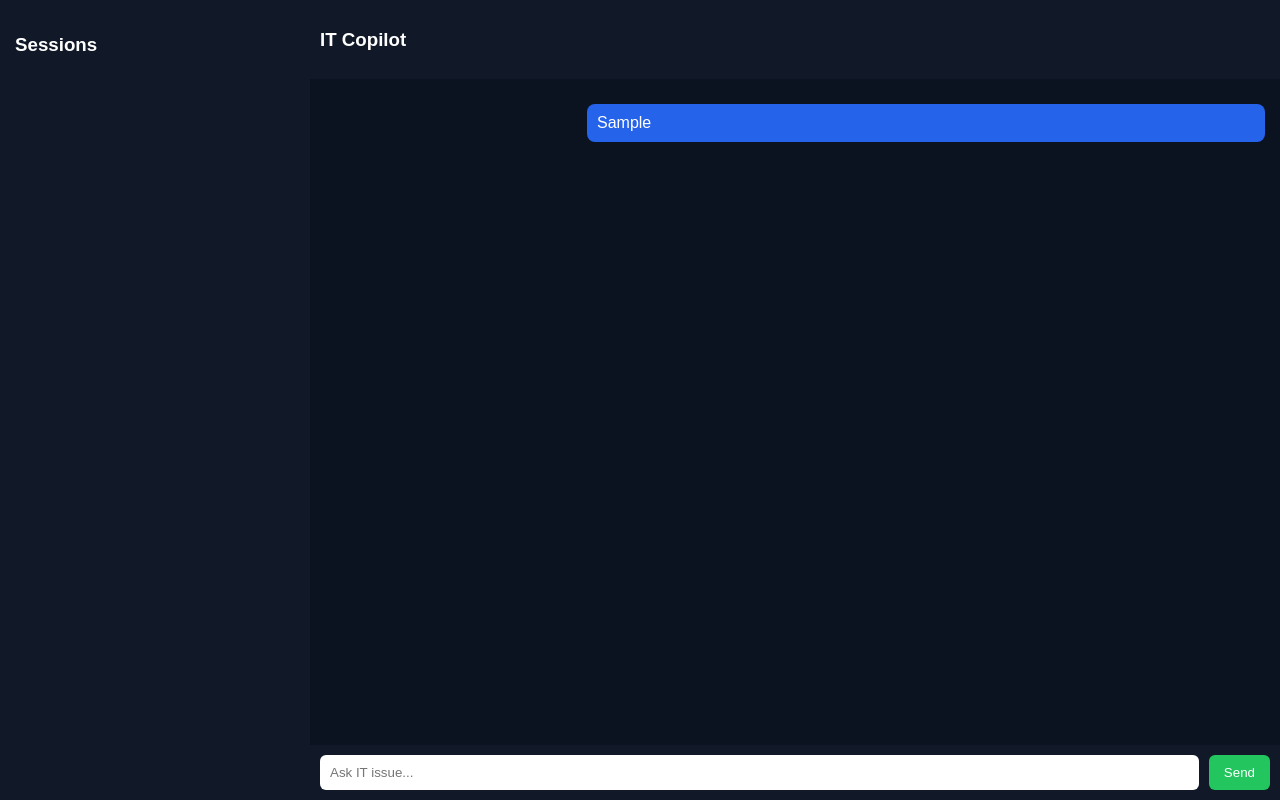
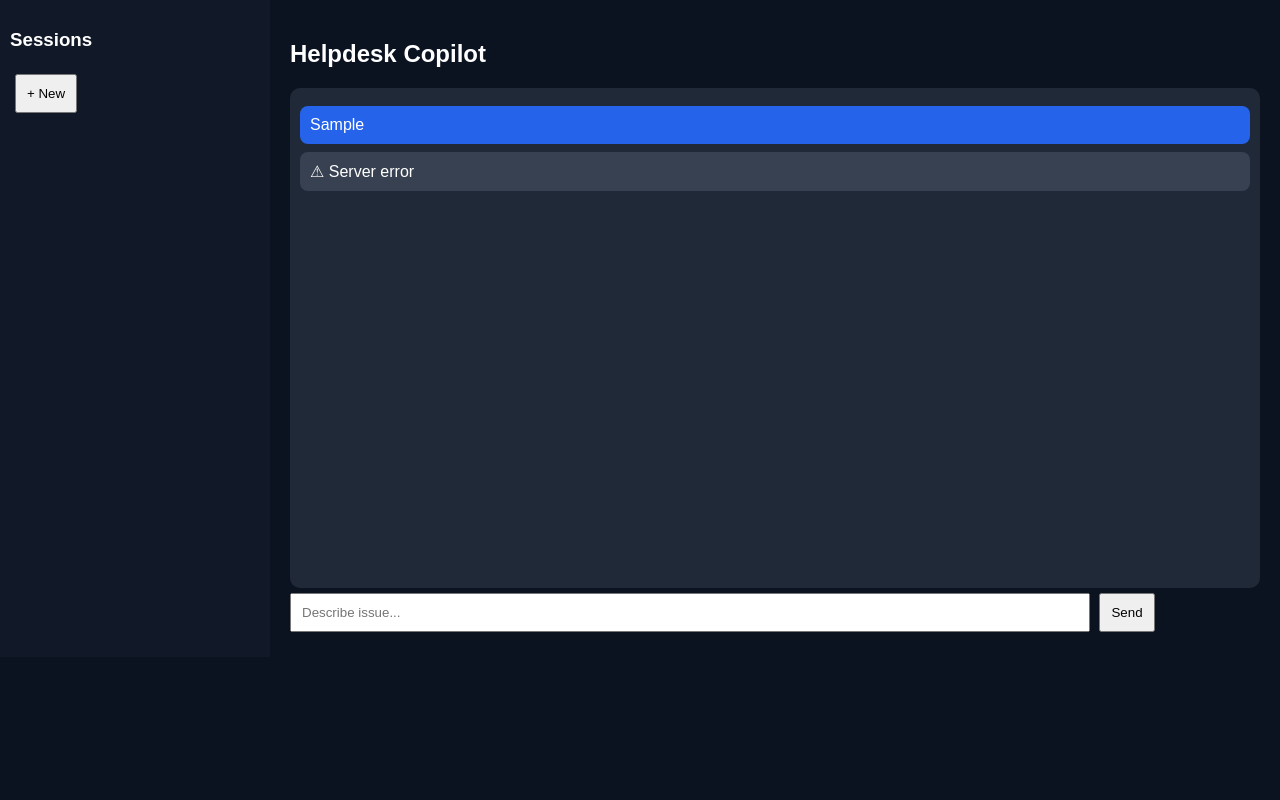
Before and after one commit to bgrider1984/it-ai-tool, a plain HTML site: page templates/dashboard.html in a window 1280 px wide. Both pictures are taken after typing "Sample" into the empty fields and a click on the button "Send". Drawn offline with Linux system fonts and the light colour scheme; no server answers.

Commit message:
Update dashboard.html

```diff
--- a/templates/dashboard.html
+++ b/templates/dashboard.html
@@ -1,186 +1,118 @@
 <!DOCTYPE html>
 <html>
 <head>
-<meta charset="UTF-8">
-<title>IT Copilot Dashboard v2</title>
+<title>Helpdesk Copilot</title>
 
 <style>
-body {
-    margin:0;
-    font-family: Arial;
-    background:#0b1220;
-    color:white;
-    display:flex;
-    height:100vh;
-}
+body { display:flex; margin:0; font-family:Arial; background:#0b1220; color:white; }
+.sidebar { width:250px; background:#111827; padding:10px; }
+.main { flex:1; padding:20px; }
+.chat { height:60vh; overflow:auto; background:#1f2937; padding:10px; border-radius:10px; }
+.msg { margin:8px 0; padding:10px; border-radius:8px; }
+.user { background:#2563eb; }
+.bot { background:#374151; }
+input { width:80%; padding:10px; }
+button { padding:10px; margin:5px; cursor:pointer; }
+.session { background:#1f2937; padding:5px; margin:5px 0; cursor:pointer; }
+</style>
 
-/* SIDEBAR */
-.sidebar {
-    width:280px;
-    background:#111827;
-    padding:15px;
-    overflow-y:auto;
-}
-
-.session {
-    padding:10px;
-    margin:5px 0;
-    background:#1f2937;
-    border-radius:6px;
-    cursor:pointer;
-}
-
-.session:hover {
-    background:#374151;
-}
-
-/* MAIN */
-.main {
-    flex:1;
-    display:flex;
-    flex-direction:column;
-}
-
-.header {
-    padding:10px;
-    background:#111827;
-}
-
-#chat {
-    flex:1;
-    overflow-y:auto;
-    padding:15px;
-}
-
-.msg {
-    margin:10px 0;
-    padding:10px;
-    border-radius:8px;
-    max-width:70%;
-}
-
-.user { background:#2563eb; margin-left:auto; }
-.bot { background:#374151; }
-
-.input-area {
-    display:flex;
-    padding:10px;
-    background:#111827;
-}
-
-input {
-    flex:1;
-    padding:10px;
-    border:none;
-    border-radius:6px;
-}
-
-button {
-    margin-left:10px;
-    padding:10px 15px;
-    background:#22c55e;
-    border:none;
-    border-radius:6px;
-    color:white;
-    cursor:pointer;
-}
-</style>
 </head>
-
 <body>
 
 <div class="sidebar">
-    <h3>Sessions</h3>
-    <div id="sessions"></div>
+<h3>Sessions</h3>
+<button onclick="newSession()">+ New</button>
+<div id="sessions"></div>
 </div>
 
 <div class="main">
+<h2>Helpdesk Copilot</h2>
 
-<div class="header">
-    <h3>IT Copilot</h3>
-</div>
+<div id="chat" class="chat"></div>
 
-<div id="chat"></div>
-
-<div class="input-area">
-    <input id="input" placeholder="Ask IT issue...">
-    <button onclick="send()">Send</button>
-</div>
+<input id="input" placeholder="Describe issue...">
+<button onclick="send()">Send</button>
 
 </div>
 
 <script>
 
-let currentSession = null;
+const chat = document.getElementById("chat");
 
 function add(text, cls){
-    const div = document.createElement("div");
-    div.className = "msg " + cls;
-    div.textContent = text;
-    document.getElementById("chat").appendChild(div);
+    const d = document.createElement("div");
+    d.className = "msg " + cls;
+    d.textContent = text;
+    chat.appendChild(d);
+    chat.scrollTop = chat.scrollHeight;
 }
 
-async function loadSessions(){
+async function send(){
+    const msg = input.value.trim();
+    if(!msg) return;
 
-    const res = await fetch("/sessions", {credentials:"include"});
-    const data = await res.json();
+    add(msg,"user");
+    input.value = "";
 
-    const container = document.getElementById("sessions");
-    container.innerHTML = "";
+    try{
+        const res = await fetch("/ask",{
+            method:"POST",
+            headers:{"Content-Type":"application/json"},
+            body:JSON.stringify({message:msg})
+        });
 
-    data.forEach(s => {
+        const data = await res.json();
+
+        add(data.response,"bot");
+        renderSessions(data.sessions);
+
+    }catch(e){
+        add("⚠ Server error","bot");
+        console.error(e);
+    }
+}
+
+async function renderSessions(sessions){
+    const box = document.getElementById("sessions");
+    box.innerHTML = "";
+
+    sessions.forEach(s=>{
         const div = document.createElement("div");
-        div.className = "session";
-        div.textContent = s.title;
-        div.onclick = () => loadSession(s.session_id);
-        container.appendChild(div);
+        div.className="session";
+        div.textContent = s.name || "Issue";
+
+        div.onclick = async ()=>{
+            await fetch("/switch_session",{
+                method:"POST",
+                headers:{"Content-Type":"application/json"},
+                body:JSON.stringify({sid:s.id})
+            });
+
+            loadChat(s.messages);
+        };
+
+        box.appendChild(div);
     });
 }
 
-async function loadSession(sid){
-
-    currentSession = sid;
-
-    const res = await fetch("/load_session/" + sid, {
-        credentials:"include"
-    });
-
-    const data = await res.json();
-
-    const chat = document.getElementById("chat");
-    chat.innerHTML = "";
-
-    data.forEach(m => {
-        add(m.message, m.role === "user" ? "user" : "bot");
+function loadChat(messages){
+    chat.innerHTML="";
+    messages.forEach(m=>{
+        add(m.text, m.role);
     });
 }
 
-async function send(){
-
-    const input = document.getElementById("input");
-    const msg = input.value;
-    input.value = "";
-
-    add(msg, "user");
-
-    const res = await fetch("/ask", {
-        method:"POST",
-        headers:{"Content-Type":"application/json"},
-        credentials:"include",
-        body: JSON.stringify({
-            message: msg,
-            session_id: currentSession
-        })
-    });
-
+async function newSession(){
+    const res = await fetch("/new_session",{method:"POST"});
     const data = await res.json();
-
-    add(data.response, "bot");
-
-    loadSessions();
+    renderSessions([data]);
+    chat.innerHTML="";
 }
 
-loadSessions();
+// ENTER KEY FIX
+input.addEventListener("keydown", e=>{
+    if(e.key==="Enter") send();
+});
 
 </script>
 
```
